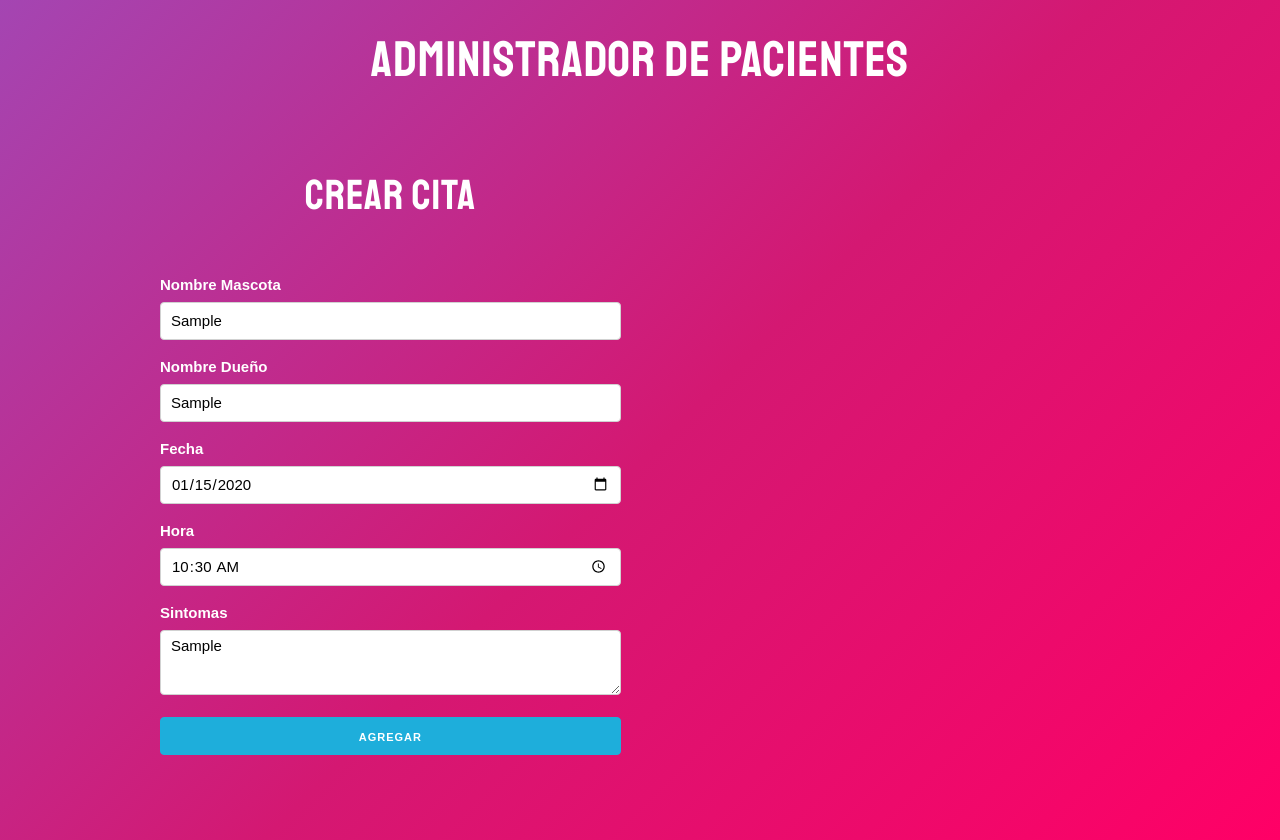
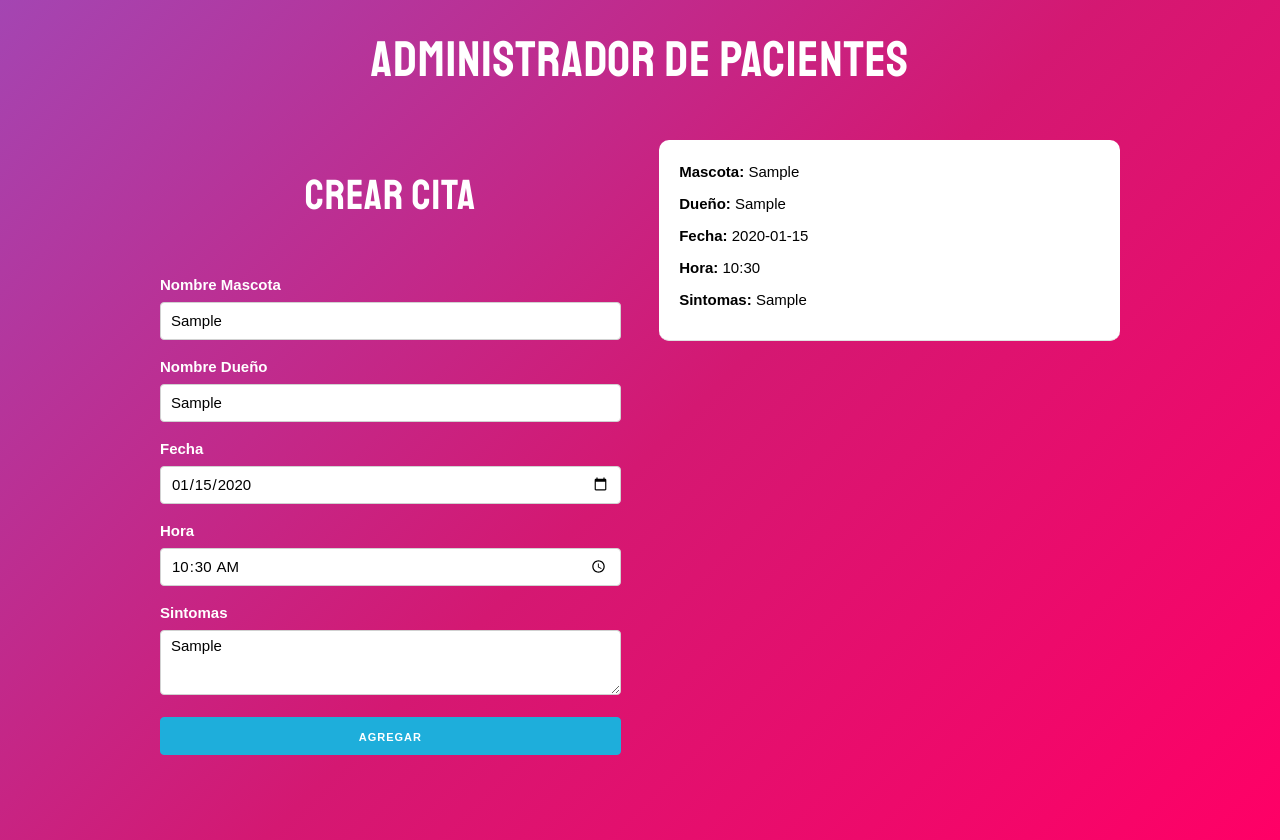
Before and after one commit to javierdelgado1/citas-react, a React (Create React App) app: page / in a window 1280 px wide. Both pictures are taken after typing "Sample", "Sample", "2020-01-15", "10:30", "Sample" into the empty fields and a click on the button "AGREGAR". Built offline with nearby package versions, Linux system fonts and the light colour scheme.

Commit message:
mostrando listado de citas

```diff
--- a/src/App.js
+++ b/src/App.js
@@ -1,5 +1,18 @@
 import React, {useState, Fragment} from 'react';
 
+function Cita ({cita}){
+
+  return (
+    <div className="cita">
+<p>Mascota: <span >{cita.mascota}</span></p>
+      <p>Dueño: <span >{cita.propietario}</span></p>
+      <p>Fecha: <span >{cita.fecha}</span></p>
+      <p>Hora: <span >{cita.hora}</span></p>
+      <p>Sintomas: <span >{cita.sintomas}</span></p>
+
+    </div>
+  );
+}
 function Formulario (props){
   const [cita, actualizarCita] = useState({
     mascota:'',
@@ -88,7 +101,15 @@
               crearCita={crearCita}></Formulario>
           </div>
           <div className="one-half column">
-
+            {
+              citas.map((cita, index) =>(
+                <Cita
+                  key={index}
+                  index={index}
+                  cita={cita}
+                  />
+              ))
+            }
           </div>
 
         </div>
```
